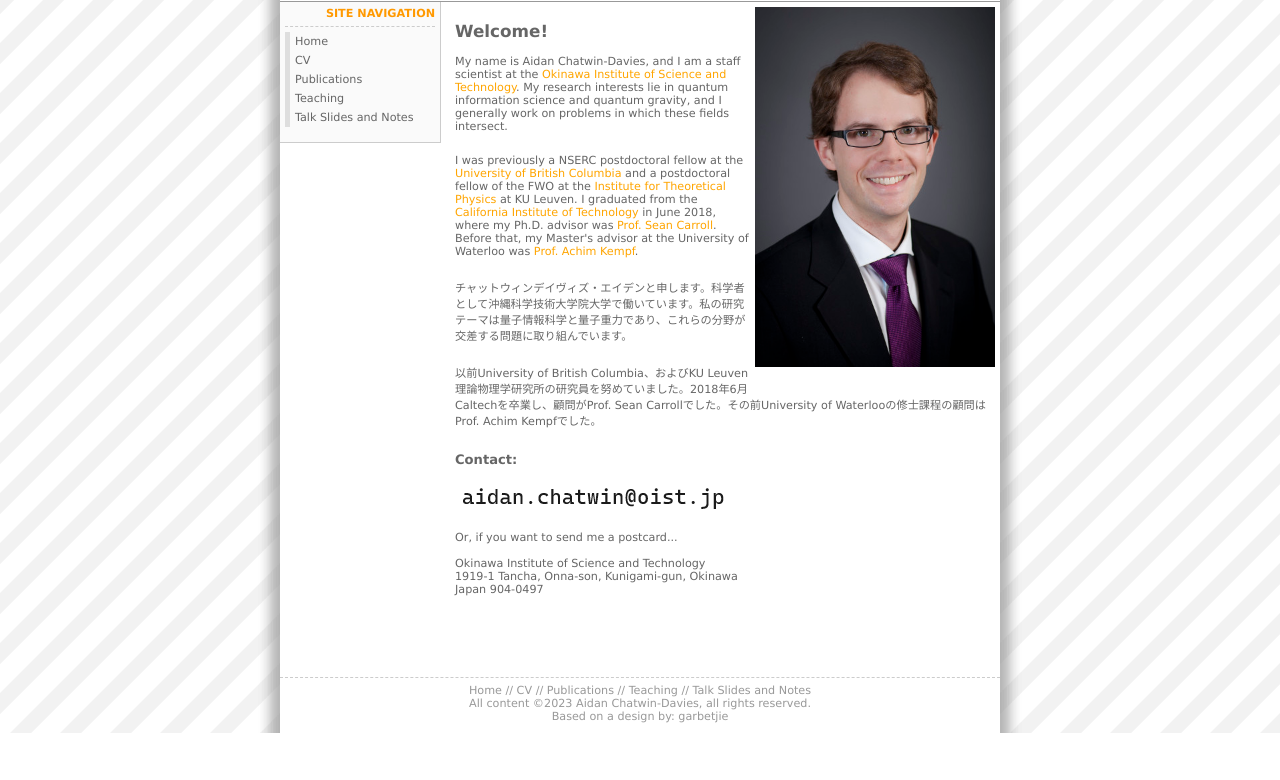
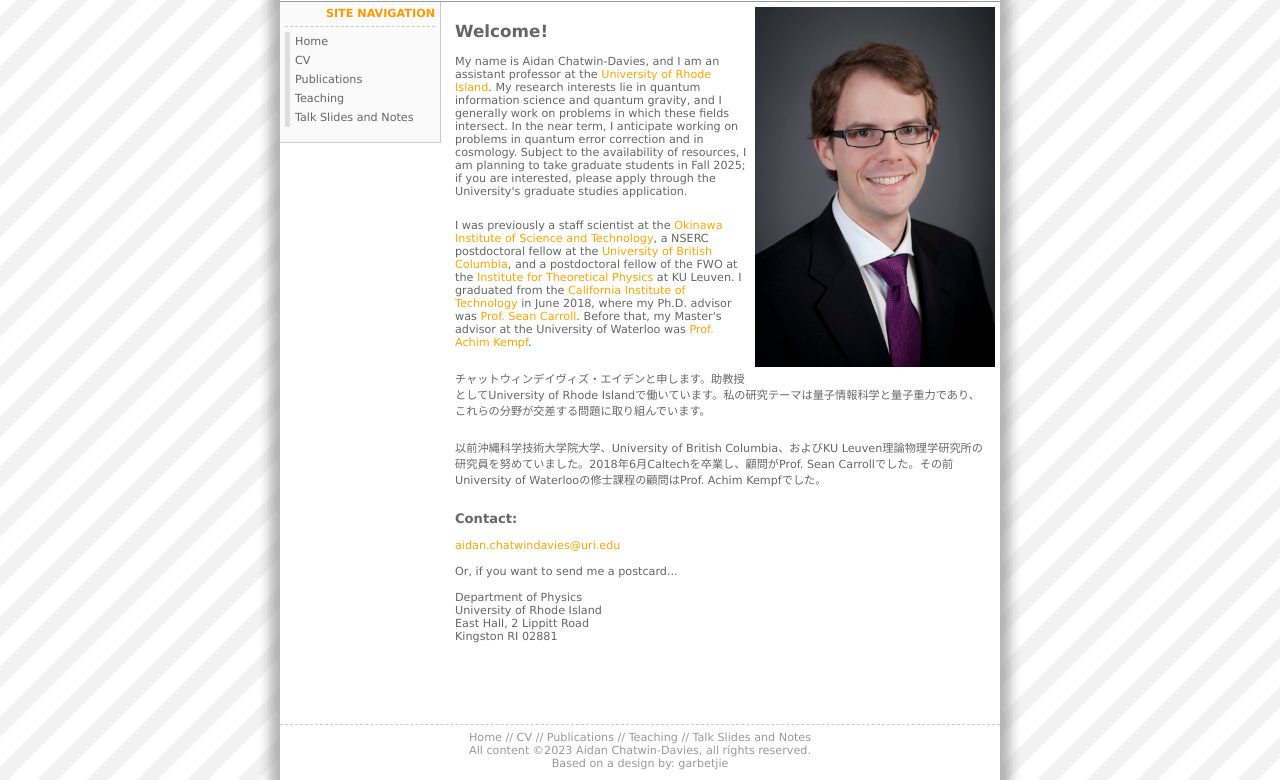
Before and after one commit to achatwin/achatwin.github.io, a plain HTML site: page index.html in a window 1280 px wide. Shown: the part 177-957 px from the top of the page. Before the commit the page ends 910 px from the top, so only its background shows below. Drawn offline with Linux system fonts and the light colour scheme.

Commit message:
Update index.html
Updated main page to reflect new academic appointment.

```diff
--- a/index.html
+++ b/index.html
@@ -66,19 +66,19 @@
 
 			<p>
 
-				My name is Aidan Chatwin-Davies, and I am a staff scientist at the <a href="https://groups.oist.jp/quast">Okinawa Institute of Science and Technology</a>. My research interests lie in quantum information science and quantum gravity, and I generally work on problems in which these fields intersect.
+				My name is Aidan Chatwin-Davies, and I am an assistant professor at the <a href="https://web.uri.edu/physics/">University of Rhode Island</a>. My research interests lie in quantum information science and quantum gravity, and I generally work on problems in which these fields intersect. In the near term, I anticipate working on problems in quantum error correction and in cosmology. Subject to the availability of resources, I am planning to take graduate students in Fall 2025; if you are interested, please apply through the University's graduate studies application.
 
 			</p>
 			<p>
 
-				I was previously a NSERC postdoctoral fellow at the <a href="https://phas.ubc.ca/~strings/">University of British Columbia</a> and a postdoctoral fellow of the FWO at the <a href="https://fys.kuleuven.be/itf/">Institute for Theoretical Physics</a> at KU Leuven. I graduated from the <a href="http://theory.caltech.edu/">California Institute of Technology</a> in June 2018, where my Ph.D. advisor was <a href="http://preposterousuniverse.com/">Prof. Sean Carroll</a>. Before that, my Master's advisor at the University of Waterloo was <a href="https://uwaterloo.ca/physics-of-information-lab/">Prof. Achim Kempf</a>.
+				I was previously a staff scientist at the <a href="https://groups.oist.jp/quast">Okinawa Institute of Science and Technology</a>, a NSERC postdoctoral fellow at the <a href="https://phas.ubc.ca/~strings/">University of British Columbia</a>, and a postdoctoral fellow of the FWO at the <a href="https://fys.kuleuven.be/itf/">Institute for Theoretical Physics</a> at KU Leuven. I graduated from the <a href="http://theory.caltech.edu/">California Institute of Technology</a> in June 2018, where my Ph.D. advisor was <a href="http://preposterousuniverse.com/">Prof. Sean Carroll</a>. Before that, my Master's advisor at the University of Waterloo was <a href="https://uwaterloo.ca/physics-of-information-lab/">Prof. Achim Kempf</a>.
 
 			</p>
 			<p>
-				チャットウィンデイヴィズ・エイデンと申します。科学者として沖縄科学技術大学院大学で働いています。私の研究テーマは量子情報科学と量子重力であり、これらの分野が交差する問題に取り組んでいます。
+				チャットウィンデイヴィズ・エイデンと申します。助教授としてUniversity of Rhode Islandで働いています。私の研究テーマは量子情報科学と量子重力であり、これらの分野が交差する問題に取り組んでいます。
 			</p>
 			<p>
-				以前University of British Columbia、およびKU Leuven理論物理学研究所の研究員を努めていました。2018年6月Caltechを卒業し、顧問がProf. Sean Carrollでした。その前University of Waterlooの修士課程の顧問はProf. Achim Kempfでした。
+				以前沖縄科学技術大学院大学、University of British Columbia、およびKU Leuven理論物理学研究所の研究員を努めていました。2018年6月Caltechを卒業し、顧問がProf. Sean Carrollでした。その前University of Waterlooの修士課程の顧問はProf. Achim Kempfでした。
 
 			</p>
 
@@ -86,7 +86,7 @@
 
 			<p>
 
-				<IMG SRC="images/myemail.png" ALT="my e-mail address">
+				<a href="mailto:aidan.chatwindavies@uri.edu">aidan.chatwindavies@uri.edu</a>
 
 				<br>
 				<br>
@@ -96,9 +96,10 @@
 				<br>
 				<br>
 
-				Okinawa Institute of Science and Technology<br>
-				1919-1 Tancha, Onna-son, Kunigami-gun, Okinawa<br>
-				Japan 904-0497<br>
+				Department of Physics<br>
+				University of Rhode Island<br>
+				East Hall, 2 Lippitt Road<br>
+				Kingston RI 02881<br>
 
 			</p>
 
```
